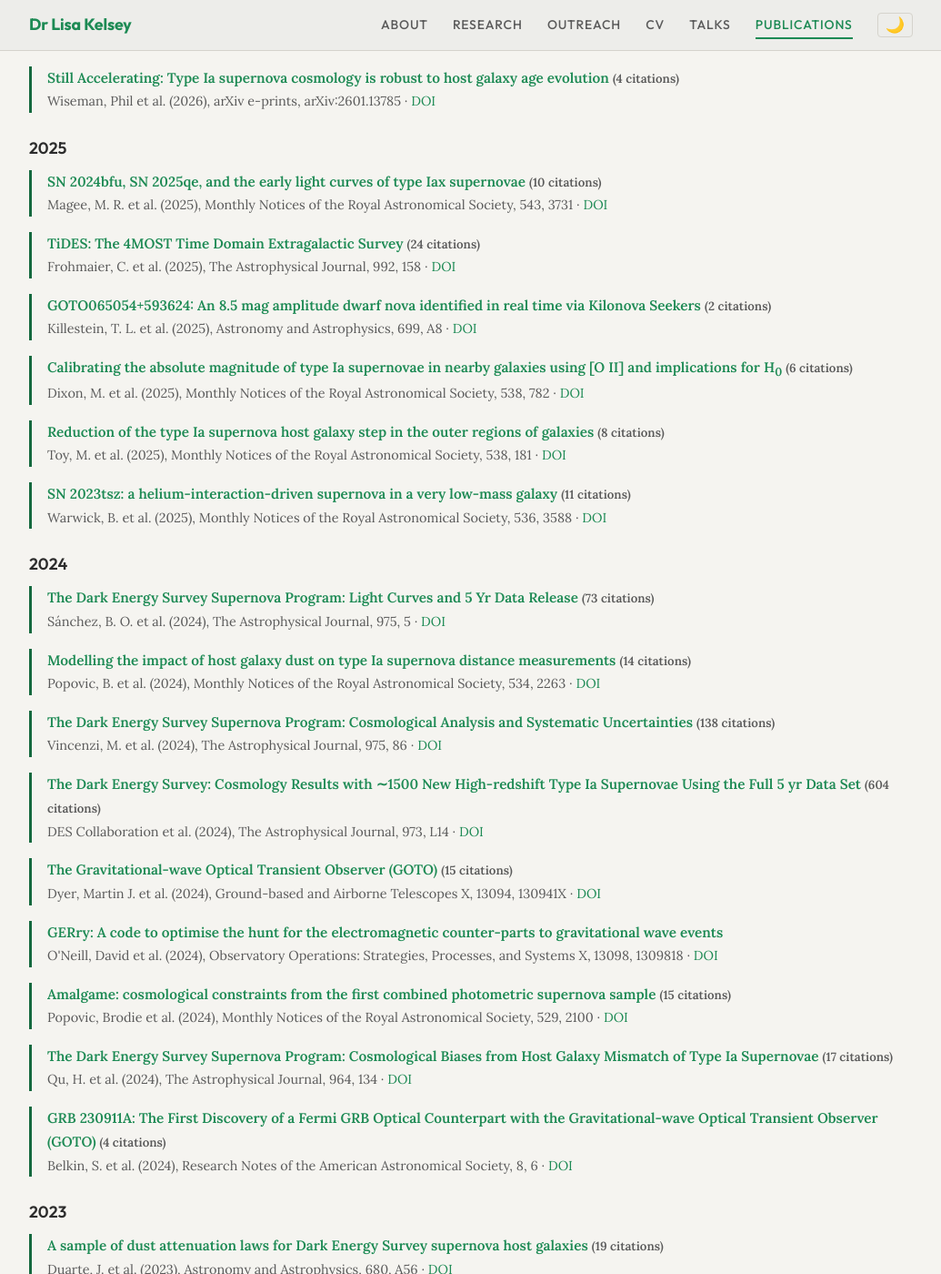
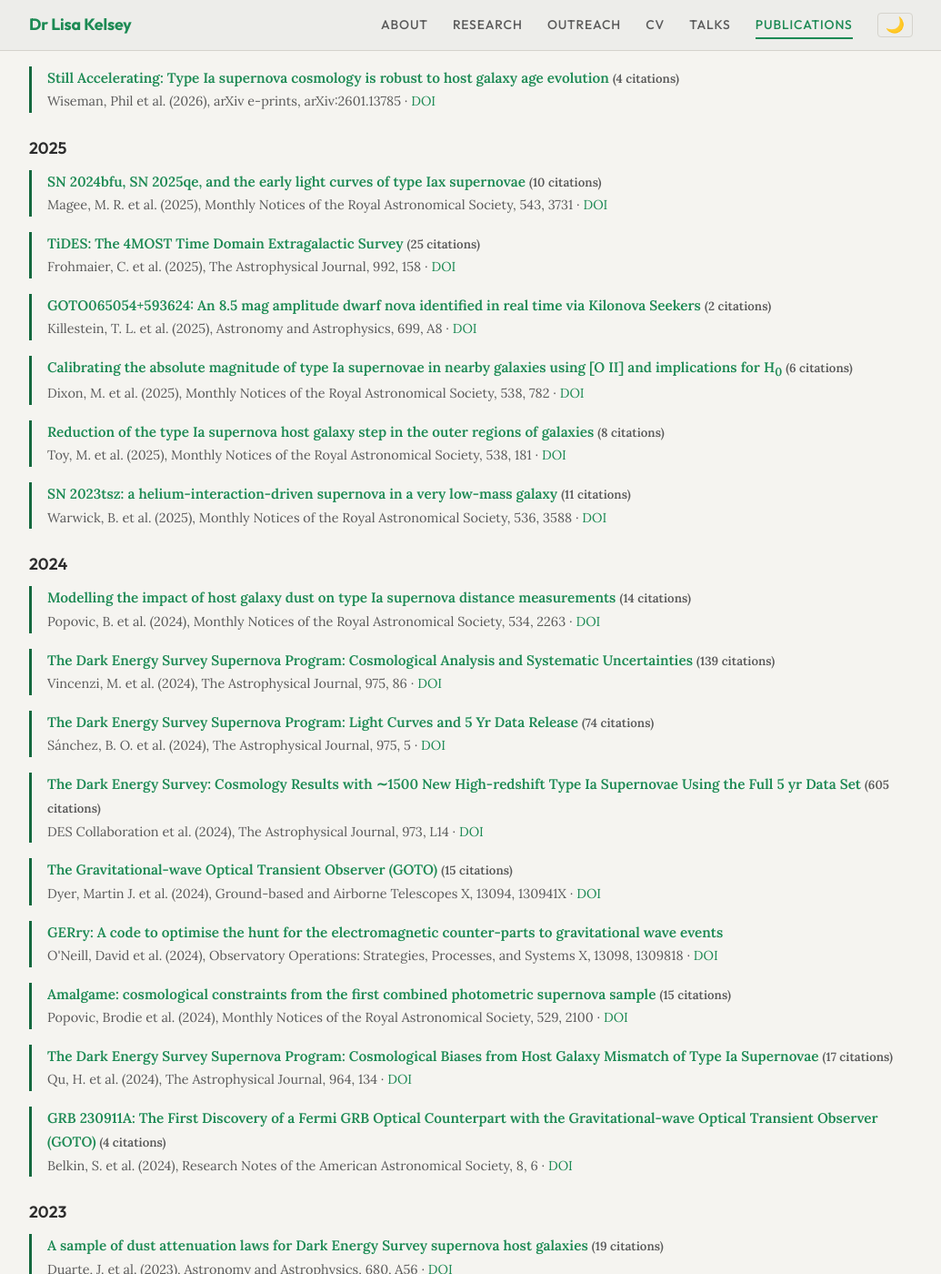
Before and after one commit to LKelsey/LKelsey.github.io, a Jekyll site: the page built from publications.md, in a window 1280 px wide and 1400 px high, scrolled down 1287 px. Shown: the whole window at 91% size, without its empty margins (122-1157 px from the left). Built offline with Jekyll 4.4.1, drawn with Linux system fonts in a browser that asks for light colours; part of the change alters nothing that is shown; some of the changed text lies outside the part shown.

Commit message:
Auto-update publications from ADS

```diff
--- a/_data/publications.yml
+++ b/_data/publications.yml
@@ -1,4 +1,4 @@
-# Auto-generated from ADS library on 2026-05-03 07:52 UTC
+# Auto-generated from ADS library on 2026-05-04 08:21 UTC
 # Do not edit manually
 
 first_author:
@@ -16,7 +16,7 @@ first_author:
       journal: "Monthly Notices of the Royal Astronomical Society, 519, 3046"
       url: https://ui.adsabs.harvard.edu/abs/2023MNRAS.519.3046K/abstract
       bibcode: "2023MNRAS.519.3046K"
-      citations: 44
+      citations: 45
       doi: https://doi.org/10.1093/mnras/stac3711
     - title: "The effect of environment on Type Ia supernovae in the Dark Energy Survey three-year cosmological sample"
       authors: "Kelsey, L. et al."
@@ -124,7 +124,7 @@ coauthor:
       journal: "The Astrophysical Journal, 992, 158"
       url: https://ui.adsabs.harvard.edu/abs/2025ApJ...992..158F/abstract
       bibcode: "2025ApJ...992..158F"
-      citations: 24
+      citations: 25
       doi: https://doi.org/10.3847/1538-4357/adff4e
     - title: "GOTO065054+593624: An 8.5 mag amplitude dwarf nova identified in real time via Kilonova Seekers"
       authors: "Killestein, T. L. et al."
@@ -158,14 +158,6 @@ coauthor:
       bibcode: "2025MNRAS.536.3588W"
       citations: 11
       doi: https://doi.org/10.1093/mnras/stae2784
-    - title: "The Dark Energy Survey Supernova Program: Light Curves and 5 Yr Data Release"
-      authors: "Sánchez, B. O. et al."
-      year: 2024
-      journal: "The Astrophysical Journal, 975, 5"
-      url: https://ui.adsabs.harvard.edu/abs/2024ApJ...975....5S/abstract
-      bibcode: "2024ApJ...975....5S"
-      citations: 73
-      doi: https://doi.org/10.3847/1538-4357/ad739a
     - title: "Modelling the impact of host galaxy dust on type Ia supernova distance measurements"
       authors: "Popovic, B. et al."
       year: 2024
@@ -180,15 +172,23 @@ coauthor:
       journal: "The Astrophysical Journal, 975, 86"
       url: https://ui.adsabs.harvard.edu/abs/2024ApJ...975...86V/abstract
       bibcode: "2024ApJ...975...86V"
-      citations: 138
+      citations: 139
       doi: https://doi.org/10.3847/1538-4357/ad5e6c
+    - title: "The Dark Energy Survey Supernova Program: Light Curves and 5 Yr Data Release"
+      authors: "Sánchez, B. O. et al."
+      year: 2024
+      journal: "The Astrophysical Journal, 975, 5"
+      url: https://ui.adsabs.harvard.edu/abs/2024ApJ...975....5S/abstract
+      bibcode: "2024ApJ...975....5S"
+      citations: 74
+      doi: https://doi.org/10.3847/1538-4357/ad739a
     - title: "The Dark Energy Survey: Cosmology Results with ∼1500 New High-redshift Type Ia Supernovae Using the Full 5 yr Data Set"
       authors: "DES Collaboration et al."
       year: 2024
       journal: "The Astrophysical Journal, 973, L14"
       url: https://ui.adsabs.harvard.edu/abs/2024ApJ...973L..14D/abstract
       bibcode: "2024ApJ...973L..14D"
-      citations: 604
+      citations: 605
       doi: https://doi.org/10.3847/2041-8213/ad6f9f
     - title: "The Gravitational-wave Optical Transient Observer (GOTO)"
       authors: "Dyer, Martin J. et al."
@@ -292,7 +292,7 @@ coauthor:
       journal: "The Astrophysical Journal, 938, 62"
       url: https://ui.adsabs.harvard.edu/abs/2022ApJ...938...62C/abstract
       bibcode: "2022ApJ...938...62C"
-      citations: 33
+      citations: 34
       doi: https://doi.org/10.3847/1538-4357/ac8b82
     - title: "A galaxy-driven model of type Ia supernova luminosity variations"
       authors: "Wiseman, P. et al."
@@ -380,5 +380,5 @@ coauthor:
       journal: "Monthly Notices of the Royal Astronomical Society, 494, 4426"
       url: https://ui.adsabs.harvard.edu/abs/2020MNRAS.494.4426S/abstract
       bibcode: "2020MNRAS.494.4426S"
-      citations: 101
+      citations: 102
       doi: https://doi.org/10.1093/mnras/staa946
```
